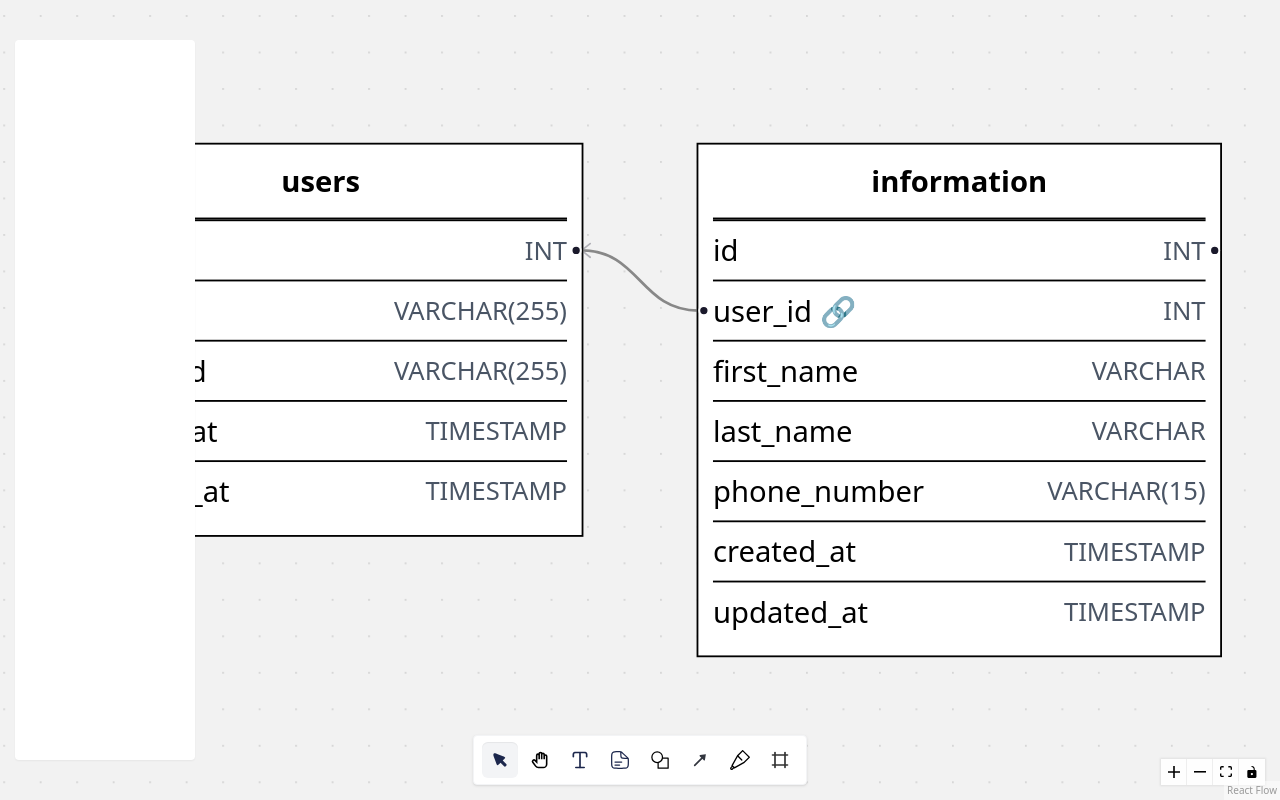
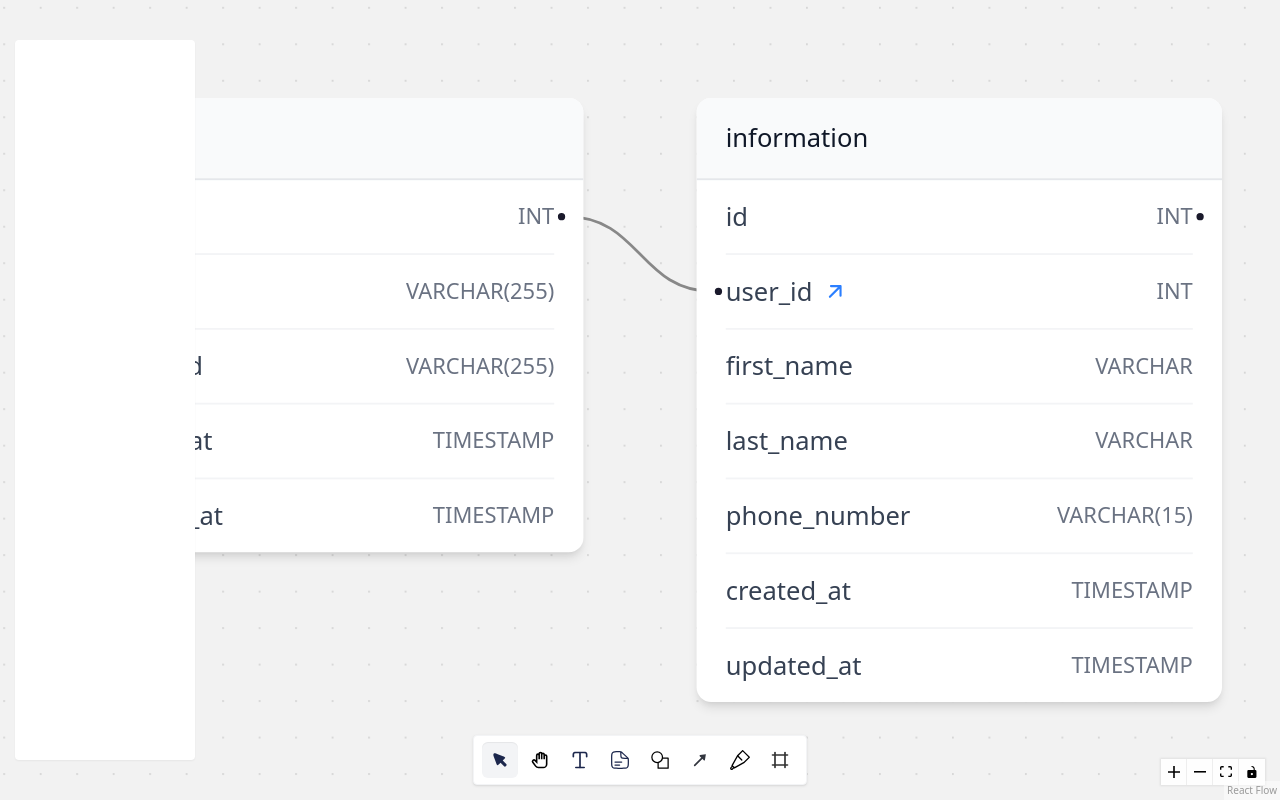
Before and after one commit to jkrmarmol/erd-hub, a Next.js app: page / in a window 1280 px wide. Built offline with nearby package versions, Linux system fonts and the light colour scheme.

Commit message:
feat: added different table node design

```diff
--- a/src/app/page.tsx
+++ b/src/app/page.tsx
@@ -9,7 +9,7 @@ import {
   Connection,
   BackgroundVariant,
 } from "@xyflow/react";
-import TableNode from "@/components/table-node";
+import TableNodeV1 from "@/components/table/table-node-v1";
 import { initialNodes } from "@/constant/initialNodes";
 import { initialEdges } from "@/constant/initialEdges";
 import ForeignKeyEdge from "@/components/foreign-key-edge";
@@ -30,7 +30,7 @@ export default function Home() {
     <div className="h-screen w-screen">
       <ReactFlow
         nodeTypes={{
-          tableNode: TableNode,
+          tableNode: TableNodeV1,
         }}
         edgeTypes={{
           foreignKeyEdge: ForeignKeyEdge,
--- a/src/components/table-node.tsx
+++ /dev/null
@@ -1,44 +0,0 @@
-import { type NodeProps, type Node, Handle, Position } from "@xyflow/react";
-import type { TableNodeData } from "@/types/type";
-
-export default function TableNode(props: NodeProps<Node<TableNodeData>>) {
-  return (
-    <div className="border border-black p-2 w-72 bg-white relative">
-      <p className="text-center font-bold border-b pb-2">{props.data.name}</p>
-      {props.data.columns?.map((column, index) => (
-        <div
-          className="flex items-center justify-between border-t py-1 relative"
-          key={index}
-        >
-          <p className="flex items-center">
-            {column.name}
-            {column.isForeignKey && " 🔗"}
-          </p>
-          <p className="text-gray-600 text-sm">{column.type}</p>
-
-          {column.name === "id" && (
-            <Handle
-              type="source"
-              position={Position.Right}
-              id={`${props.data.name}-${column.name}`}
-              className="w-3 h-3 bg-blue-500 right-0"
-              style={{ right: -5, top: "50%" }}
-              isConnectable={true}
-            />
-          )}
-
-          {column.isForeignKey && (
-            <Handle
-              type="target"
-              position={Position.Left}
-              id={`${props.data.name}-${column.name}`}
-              className="w-3 h-3 bg-green-500 left-0"
-              style={{ left: -5, top: "50%" }}
-              isConnectable={true}
-            />
-          )}
-        </div>
-      ))}
-    </div>
-  );
-}
--- /dev/null
+++ b/src/components/table/table-node-v1.tsx
@@ -0,0 +1,75 @@
+import { type NodeProps, type Node, Handle, Position } from "@xyflow/react";
+import type { TableNodeData } from "@/types/type";
+
+export default function TableNodeV2(props: NodeProps<Node<TableNodeData>>) {
+  return (
+    <div className="rounded-lg overflow-hidden bg-white shadow-md w-72">
+      <div className="bg-gray-50 px-4 py-3 border-b border-gray-200">
+        <p className="text-gray-900 font-medium text-sm">{props.data.name}</p>
+      </div>
+
+      <div className="px-4">
+        {props.data.columns?.map((column, index) => (
+          <div
+            className={`flex items-center justify-between py-2.5 relative ${
+              index !== (props.data.columns?.length ?? 0) - 1
+                ? "border-b border-gray-100"
+                : ""
+            }`}
+            key={index}
+          >
+            <div className="flex items-center gap-2">
+              <p className="text-gray-700 text-sm flex items-center gap-1.5">
+                {column.name}
+                {column.isForeignKey && (
+                  <span className="text-blue-500">
+                    <svg
+                      width="14"
+                      height="14"
+                      viewBox="0 0 24 24"
+                      fill="none"
+                      xmlns="http://www.w3.org/2000/svg"
+                    >
+                      <path
+                        d="M7 17L17 7M17 7H8M17 7V16"
+                        stroke="currentColor"
+                        strokeWidth="2"
+                        strokeLinecap="round"
+                        strokeLinejoin="round"
+                      />
+                    </svg>
+                  </span>
+                )}
+              </p>
+            </div>
+            <p className="text-gray-500 text-xs font-medium uppercase">
+              {column.type}
+            </p>
+
+            {column.name === "id" && (
+              <Handle
+                type="source"
+                position={Position.Right}
+                id={`${props.data.name}-${column.name}`}
+                className="w-2 h-2 bg-blue-500 right-0 rounded-full border-2 border-white"
+                style={{ right: -4, top: "50%" }}
+                isConnectable={true}
+              />
+            )}
+
+            {column.isForeignKey && (
+              <Handle
+                type="target"
+                position={Position.Left}
+                id={`${props.data.name}-${column.name}`}
+                className="w-2 h-2 bg-blue-500 left-0 rounded-full border-2 border-white"
+                style={{ left: -4, top: "50%" }}
+                isConnectable={true}
+              />
+            )}
+          </div>
+        ))}
+      </div>
+    </div>
+  );
+}
--- /dev/null
+++ b/src/components/table/table-node-v2.tsx
@@ -0,0 +1,65 @@
+import { type NodeProps, type Node, Handle, Position } from "@xyflow/react";
+import type { TableNodeData } from "@/types/type";
+
+export default function TableNodeV1(props: NodeProps<Node<TableNodeData>>) {
+  return (
+    <div className="relative">
+      <div className="absolute inset-0 translate-y-[6px] translate-x-[6px] bg-black/90" />
+
+      <div className="relative bg-white border-2 border-black w-[280px]">
+        <div className="px-4 py-3 border-b-2 border-black bg-gray-50">
+          <h3 className="text-center font-bold text-[0.95rem] tracking-wide">
+            {props.data.name}
+          </h3>
+        </div>
+
+        <div className="px-4">
+          {props.data.columns?.map((column, index) => (
+            <div
+              key={index}
+              className={`flex items-center justify-between py-2.5 relative ${
+                index !== (props.data.columns?.length ?? 0) - 1
+                  ? "border-b border-gray-200"
+                  : ""
+              }`}
+            >
+              <div className="flex items-center gap-2">
+                <p className="text-[0.9rem] font-medium">
+                  {column.name}
+                  {column.isForeignKey && (
+                    <span className="ml-1.5 text-blue-600">FK</span>
+                  )}
+                </p>
+              </div>
+
+              <p className="text-gray-600 text-xs font-medium uppercase tracking-wider">
+                {column.type}
+              </p>
+
+              {column.name === "id" && (
+                <Handle
+                  type="source"
+                  position={Position.Right}
+                  id={`${props.data.name}-${column.name}`}
+                  className="w-2 h-2 !bg-blue-500 right-0 rounded-full border-2 border-white"
+                  style={{ right: -5, top: "50%" }}
+                  isConnectable={true}
+                />
+              )}
+              {column.isForeignKey && (
+                <Handle
+                  type="target"
+                  position={Position.Left}
+                  id={`${props.data.name}-${column.name}`}
+                  className="w-2 h-2 !bg-blue-500 left-0 rounded-full border-2 border-white"
+                  style={{ left: -5, top: "50%" }}
+                  isConnectable={true}
+                />
+              )}
+            </div>
+          ))}
+        </div>
+      </div>
+    </div>
+  );
+}
--- /dev/null
+++ b/src/components/table/table-node-v3.tsx
@@ -0,0 +1,89 @@
+import { type NodeProps, type Node, Handle, Position } from "@xyflow/react";
+import type { TableNodeData } from "@/types/type";
+import { motion } from "framer-motion";
+
+export default function TableNodeV3(props: NodeProps<Node<TableNodeData>>) {
+  return (
+    <motion.div
+      initial={{ scale: 0.95, opacity: 0 }}
+      animate={{ scale: 1, opacity: 1 }}
+      transition={{ duration: 0.2 }}
+      className="relative bg-white rounded-2xl shadow-lg hover:shadow-xl transition-shadow duration-200"
+    >
+      <motion.div
+        className="px-4 py-3 bg-gradient-to-r from-pink-500 to-pink-600 rounded-t-2xl"
+        whileHover={{ backgroundColor: "#ec4899" }}
+        transition={{ duration: 0.2 }}
+      >
+        <p className="text-white font-semibold text-[0.95rem] tracking-wide">
+          {props.data.name}
+        </p>
+      </motion.div>
+
+      <div className="px-4 py-2">
+        {props.data.columns?.map((column, index) => (
+          <motion.div
+            key={index}
+            initial={{ opacity: 0, y: 5 }}
+            animate={{ opacity: 1, y: 0 }}
+            transition={{ delay: index * 0.1 }}
+            className={`flex items-center justify-between py-2.5 relative group ${
+              index !== (props.data.columns?.length ?? 0) - 1
+                ? "border-b border-gray-100"
+                : ""
+            }`}
+          >
+            <div className="flex items-center gap-2">
+              <p className="text-gray-800 text-[0.9rem] font-medium group-hover:text-pink-600 transition-colors">
+                {column.name}
+              </p>
+              {column.isForeignKey && (
+                <motion.span
+                  whileHover={{ scale: 1.2 }}
+                  className="text-pink-500 text-xs"
+                >
+                  🔗
+                </motion.span>
+              )}
+            </div>
+            <p className="text-gray-500 text-[0.8rem] font-medium uppercase tracking-wider">
+              {column.type}
+            </p>
+
+            {column.name === "id" && (
+              <motion.div
+                whileHover={{ scale: 1.5 }}
+                className="absolute right-0"
+              >
+                <Handle
+                  type="source"
+                  position={Position.Right}
+                  id={`${props.data.name}-${column.name}`}
+                  className="w-2 h-2 bg-pink-500 right-0 rounded-full border-2 border-white shadow-md"
+                  style={{ right: -4, top: "50%" }}
+                  isConnectable={true}
+                />
+              </motion.div>
+            )}
+
+            {column.isForeignKey && (
+              <motion.div
+                whileHover={{ scale: 1.5 }}
+                className="absolute left-0"
+              >
+                <Handle
+                  type="target"
+                  position={Position.Left}
+                  id={`${props.data.name}-${column.name}`}
+                  className="w-2 h-2 bg-pink-500 left-0 rounded-full border-2 border-white shadow-md"
+                  style={{ left: -4, top: "50%" }}
+                  isConnectable={true}
+                />
+              </motion.div>
+            )}
+          </motion.div>
+        ))}
+      </div>
+    </motion.div>
+  );
+}
```
